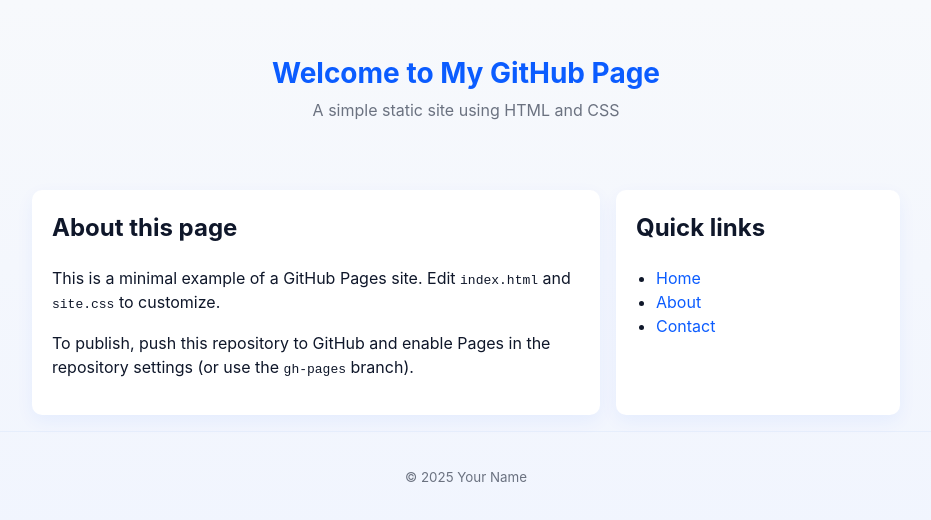
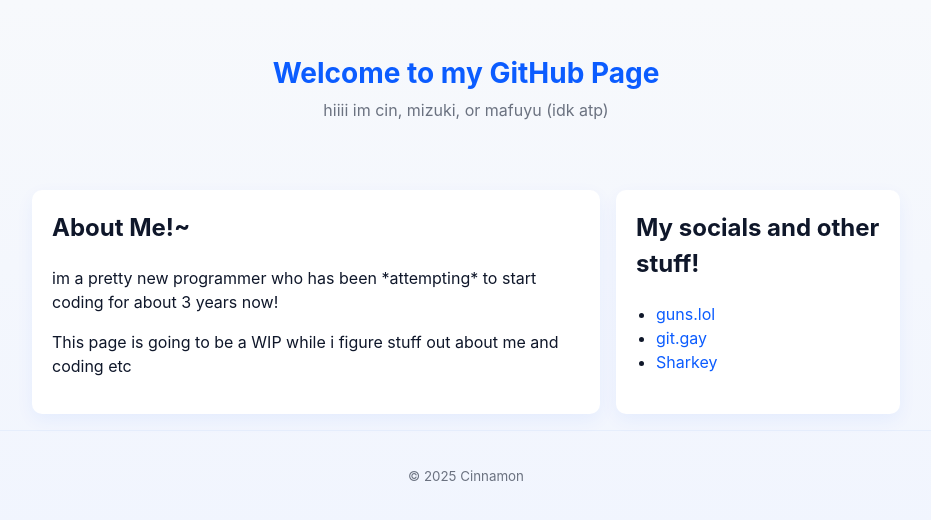
Before and after one commit to CinnamonCat1001/CinnamonMizuki.github.io, a plain HTML site: page index.html in a window 1280 px wide. Shown: the whole page, without its empty margins (174-1105 px from the left). Drawn offline with Linux system fonts and the light colour scheme.

Commit message:
Update index.html

```diff
--- a/index.html
+++ b/index.html
@@ -3,37 +3,37 @@
 	<head>
 		<meta charset="utf-8" />
 		<meta name="viewport" content="width=device-width, initial-scale=1" />
-		<title>My GitHub Page</title>
+		<title>Cinnamon's GitHub Page!~</title>
 		<link rel="stylesheet" href="site.css" />
 	</head>
 	<body>
 		<header class="site-header">
 			<div class="container">
-				<h1 class="site-title">Welcome to My GitHub Page</h1>
-				<p class="site-subtitle">A simple static site using HTML and CSS</p>
+				<h1 class="site-title">Welcome to my GitHub Page</h1>
+				<p class="site-subtitle">hiiii im cin, mizuki, or mafuyu (idk atp)</p>
 			</div>
 		</header>
 
 		<main class="container">
 			<section class="card">
-				<h2>About this page</h2>
-				<p>This is a minimal example of a GitHub Pages site. Edit <code>index.html</code> and <code>site.css</code> to customize.</p>
-				<p>To publish, push this repository to GitHub and enable Pages in the repository settings (or use the <code>gh-pages</code> branch).</p>
+				<h2>About Me!~</h2>
+				<p>im a pretty new programmer who has been *attempting* to start coding for about 3 years now!</p>
+				<p>This page is going to be a WIP while i figure stuff out about me and coding etc</p>
 			</section>
 
 			<section class="card">
-				<h2>Quick links</h2>
+				<h2>My socials and other stuff!</h2>
 				<ul>
-					<li><a href="#">Home</a></li>
-					<li><a href="#">About</a></li>
-					<li><a href="#">Contact</a></li>
+					<li><a href="#">guns.lol</a></li>
+					<li><a href="#">git.gay</a></li>
+					<li><a href="#">Sharkey</a></li>
 				</ul>
 			</section>
 		</main>
 
 		<footer class="site-footer">
 			<div class="container">
-				<small>&copy; <span id="year"></span> Your Name</small>
+				<small>&copy; <span id="year"></span> Cinnamon</small>
 			</div>
 		</footer>
 
@@ -42,4 +42,5 @@
 			document.getElementById('year').textContent = new Date().getFullYear();
 		</script>
 	</body>
+
 </html>
```
